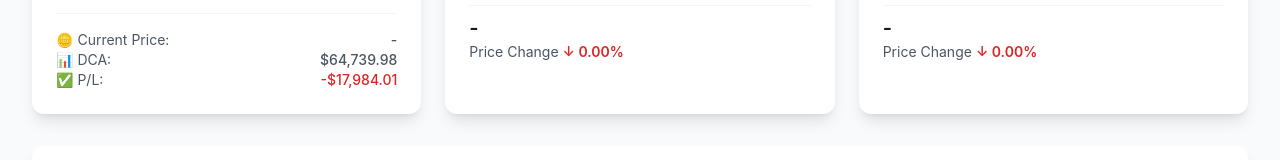
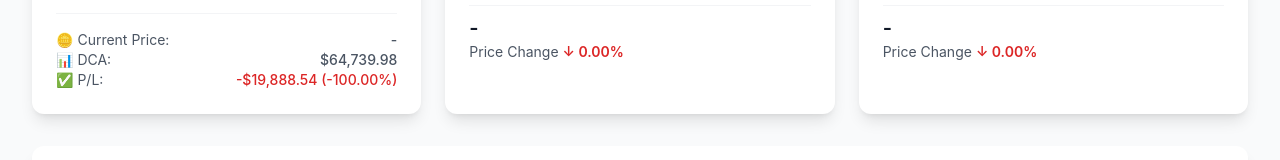
Before and after one commit to TomazMPP/tmpp-bitcoin-tracker, a React (Create React App) app: page / in a window 1280 px wide. Shown: the part 243-403 px from the top of the page. Built offline with nearby package versions, Linux system fonts and the light colour scheme; no server answers.

Commit message:
feat: P/L %

```diff
--- a/src/components/Chart/BitcoinTracker.jsx
+++ b/src/components/Chart/BitcoinTracker.jsx
@@ -174,7 +174,17 @@ const BitcoinTracker = () => {
 
 
   // Calculate P/L
-  const pl = totalBtc * (getCurrentPrice() - getCurrentDca());
+  const calculatePL = () => {
+    const currentValue = totalBtc * getCurrentPrice();
+    const totalInvested = currency === 'USD' ? totalInvestedUsd : totalInvestedBrl;
+    const absolutePL = currentValue - totalInvested;
+    const percentagePL = totalInvested > 0 ? (absolutePL / totalInvested) * 100 : 0;
+
+    return {
+      absolute: absolutePL,
+      percentage: percentagePL
+    };
+  };
 
   // Calculate current portfolio value
   const portfolioValue = totalBtc * getCurrentPrice();
@@ -488,9 +498,9 @@ const BitcoinTracker = () => {
                   </p>
                   <p className="text-sm text-gray-600 flex justify-between">
                     <span>✅ P/L:</span>
-                    <span className={`font-medium ${pl >= 0 ? 'text-green-600' : 'text-red-600'}`}>
-                      {formatCurrency(pl)}
-                    </span>
+                    <span className={`font-medium ${calculatePL().absolute >= 0 ? 'text-green-600' : 'text-red-600'}`}>
+                {formatCurrency(calculatePL().absolute)} ({calculatePL().percentage.toFixed(2)}%)
+              </span>
                   </p>
                 </div>
               </div>
```
